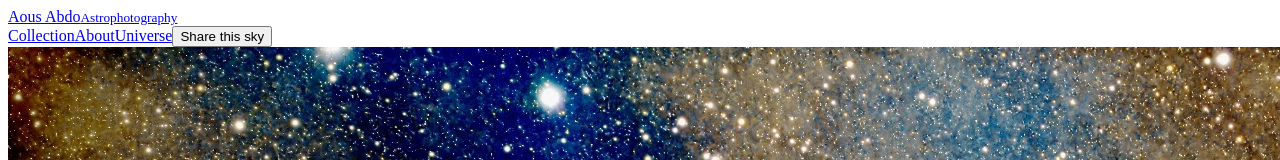
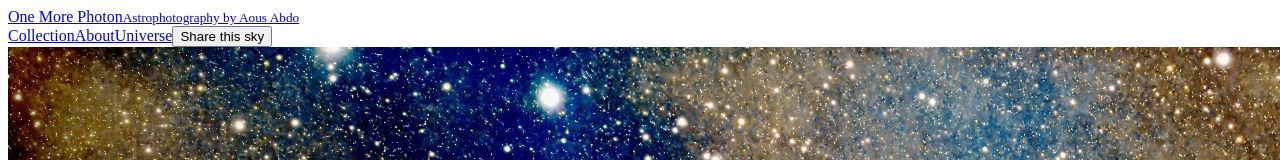
Before and after one commit to aousabdo/aous-abdo-astrophotography, a React (Vite) app: page / in a window 1280 px wide. Shown: the top 160 px of the page. Built offline with nearby package versions, Linux system fonts and the light colour scheme; the HTML template or start-up script is replaced by a standard one.

Commit message:
Launch One More Photon custom domain

```diff
--- a/index.html
+++ b/index.html
@@ -4,12 +4,15 @@
     <meta charset="UTF-8" />
     <meta name="viewport" content="width=device-width, initial-scale=1.0" />
     <meta name="theme-color" content="#050607" />
-    <meta name="description" content="Deep-sky astrophotography by Aous Abdo — nebulae, galaxies, and ancient light collected from Earth." />
-    <meta property="og:title" content="Aous Abdo — Astrophotography" />
+    <meta name="description" content="One More Photon — deep-sky astrophotography by Aous Abdo, featuring nebulae, galaxies, and ancient light collected from Earth." />
+    <link rel="canonical" href="https://onemorephoton.com/" />
+    <meta property="og:title" content="One More Photon — Astrophotography by Aous Abdo" />
     <meta property="og:description" content="Light that traveled all this way. A collection of deep-sky astrophotography." />
-    <meta property="og:image" content="og.png" />
+    <meta property="og:type" content="website" />
+    <meta property="og:url" content="https://onemorephoton.com/" />
+    <meta property="og:image" content="https://onemorephoton.com/og.png" />
     <meta name="twitter:card" content="summary_large_image" />
-    <title>Aous Abdo — Astrophotography</title>
+    <title>One More Photon — Astrophotography by Aous Abdo</title>
   </head>
   <body>
     <div id="root"></div>
--- a/src/App.tsx
+++ b/src/App.tsx
@@ -138,7 +138,7 @@ function App() {
   const share = async (photo?: Photograph | null) => {
     const chosen = photo || null
     const shareData = {
-      title: chosen ? `${chosen.title} — Aous Abdo Astrophotography` : 'Aous Abdo Astrophotography',
+      title: chosen ? `${chosen.title} — One More Photon` : 'One More Photon',
       text: chosen ? chosen.note : 'A collection of deep-sky astrophotography.',
       url: urlFor(chosen),
     }
@@ -157,10 +157,10 @@ function App() {
   return (
     <div className="site-shell">
       <header className="topbar">
-        <a className="wordmark" href="#top" aria-label="Aous Abdo astrophotography home">
+        <a className="wordmark" href="#top" aria-label="One More Photon astrophotography home">
           <span className="orbit-dot" />
-          <span>Aous Abdo</span>
-          <small>Astrophotography</small>
+          <span>One More Photon</span>
+          <small>Astrophotography by Aous Abdo</small>
         </a>
         <nav aria-label="Primary navigation">
           <a href="#collection">Collection</a>
--- a/vite.config.ts
+++ b/vite.config.ts
@@ -2,6 +2,6 @@ import { defineConfig } from 'vite'
 import react from '@vitejs/plugin-react'
 
 export default defineConfig({
-  base: '/aous-abdo-astrophotography/',
+  base: '/',
   plugins: [react()],
 })
```
Also changed, not shown: 1 other file (tests, documents, lock files or other folders).
